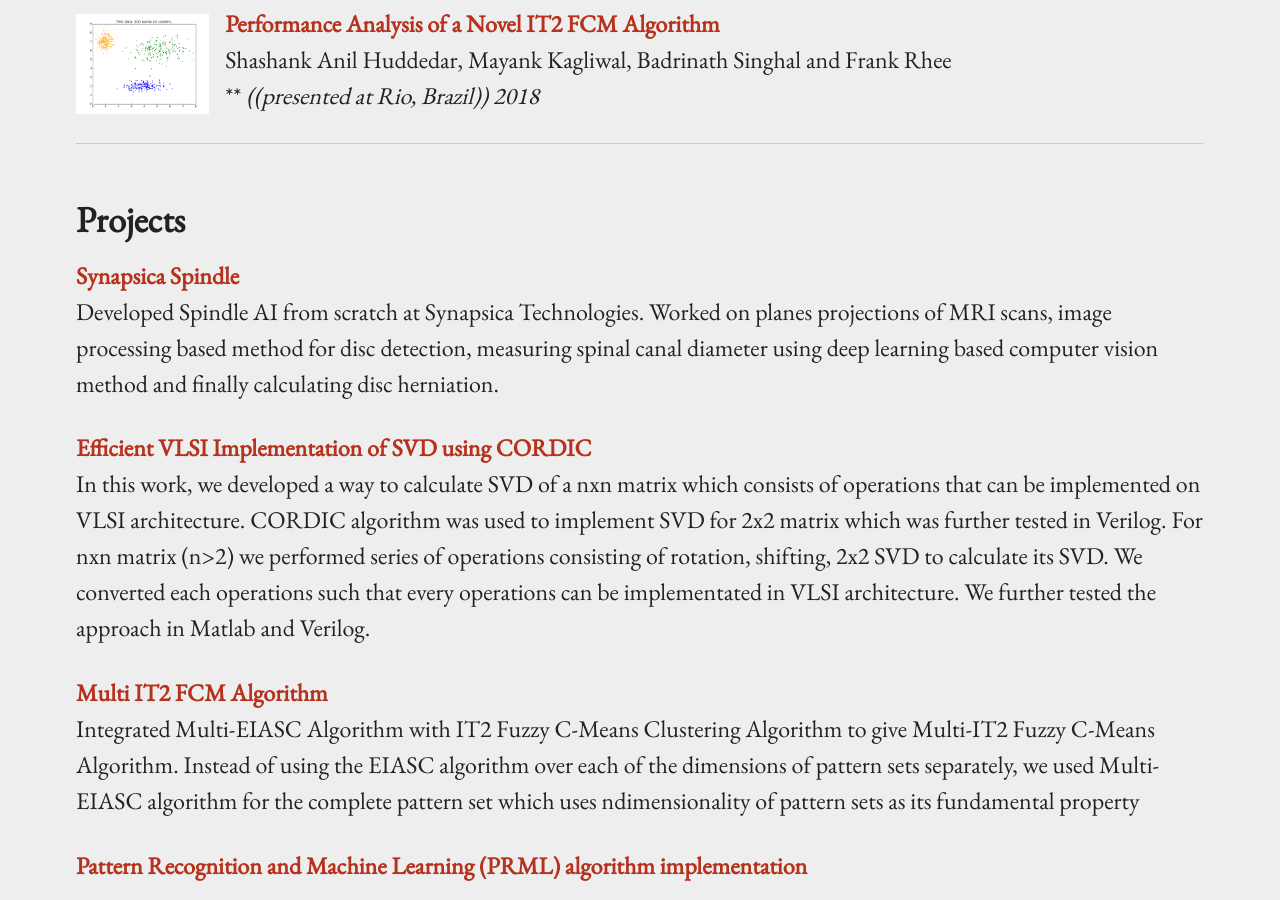
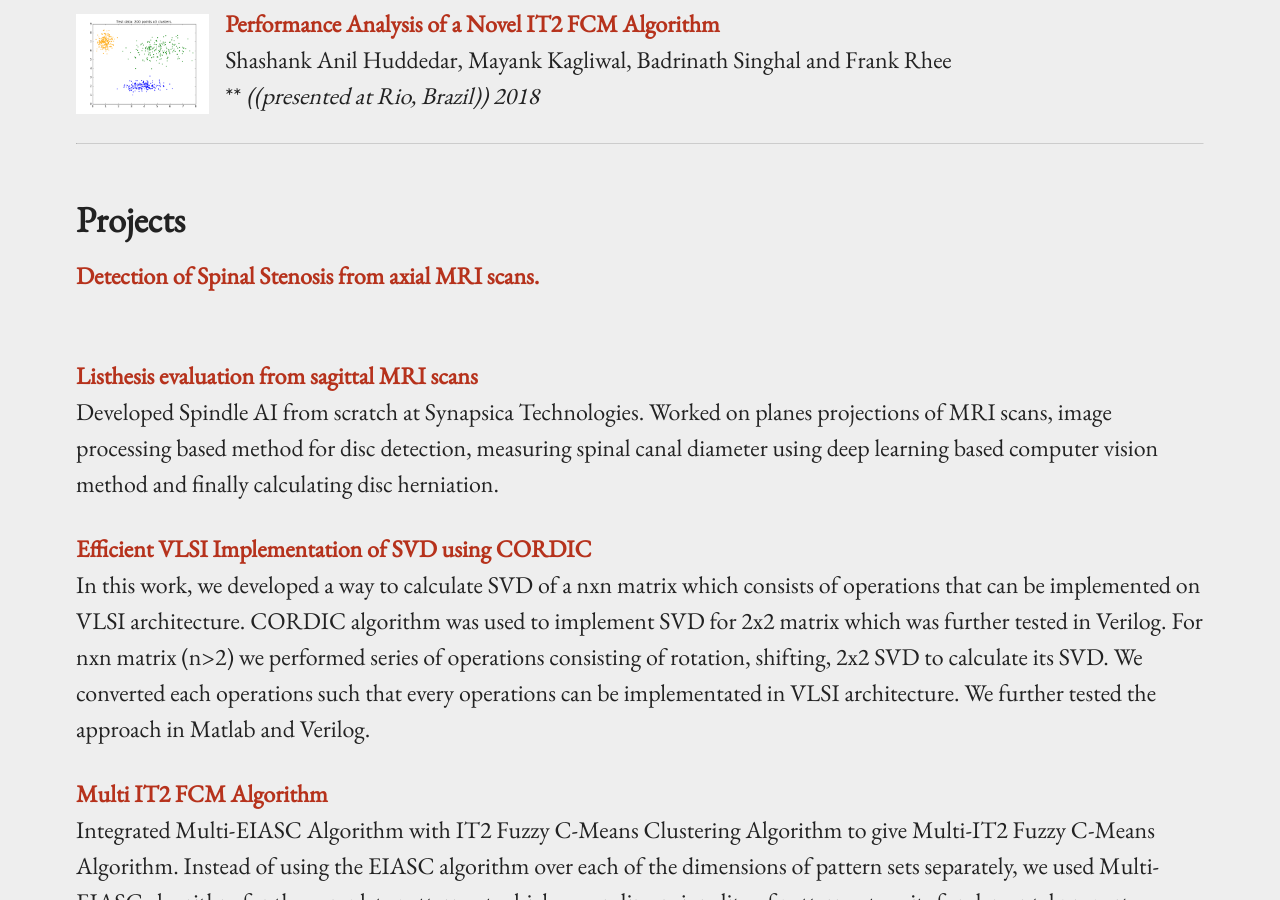
Before and after one commit to BadrinathS/BadrinathS.github.io, a Jekyll site: the page built from research.md, in a window 1280 px wide and 900 px high, scrolled down 491 px. Built offline with Jekyll 4.4.1, drawn with Linux system fonts in a browser that asks for light colours.

Commit message:
Update research.md

```diff
--- a/research.md
+++ b/research.md
@@ -44,13 +44,26 @@
 
 projects:
 
-    - title:   "Synapsica Spindle"
+    - title:   "Detection of Spinal Stenosis from axial MRI scans."
+    #  author:  "M. McFly, D. Kirk, L. Skywalker, H.J. Potter, I. Jones, H. Houdini"
+    #  journal: "Transactions on Black Magic"
+    #  note:    "(presented at Oz)"
+    #  year:    "2014"
+      url:     "https://drive.google.com/open?id=1e616rdl3sSzC8woABygdQH4rdflWKa6q"
+    #  doi:     "http://dx.doi.org"
+    #  image:   "https://images.duckduckgo.com/iu/?u=http%3A%2F%2Fimages.moviepostershop.com%2Fthe-matrix-movie-poster-1999-#1020518087.jpg&f=1"
+    #  media:
+    #    - name: "IMDB"
+    #      url:  "http://www.imdb.com/title/tt0133093/"
+
+
+    - title:   "Listhesis evaluation from sagittal MRI scans"
       about: "Developed Spindle AI from scratch at Synapsica Technologies. Worked on planes projections of MRI scans, image processing based method for disc detection, measuring spinal canal diameter using deep learning based computer vision method and finally calculating disc herniation."
     #  author:  "Uddeshya Upadhyay, Badrinath Singhal, Meenakshi Singh"
     # conference: "Internation Joint Conference on Neural Networks"
     #  note:    "(presented at Budapest, Hungary)"
     #  year:    "2019"
-      url:     "https://drive.google.com/open?id=1e616rdl3sSzC8woABygdQH4rdflWKa6q"
+    #  url:     "https://drive.google.com/open?id=1e616rdl3sSzC8woABygdQH4rdflWKa6q"
     #  doi:     "http://dx.doi.org"
     #  image:   "/images/Ijcnn_paper_thumbnail.jpg"
     #  media:
```
